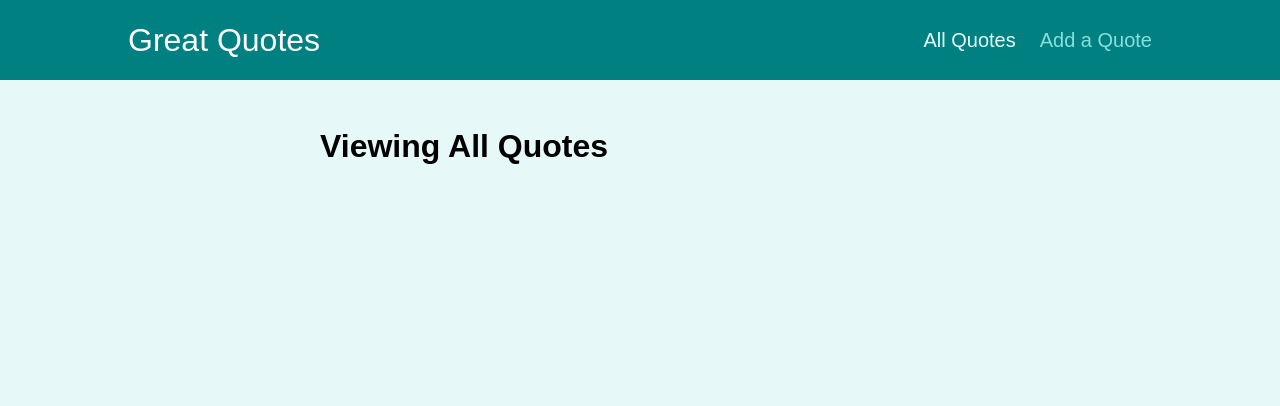
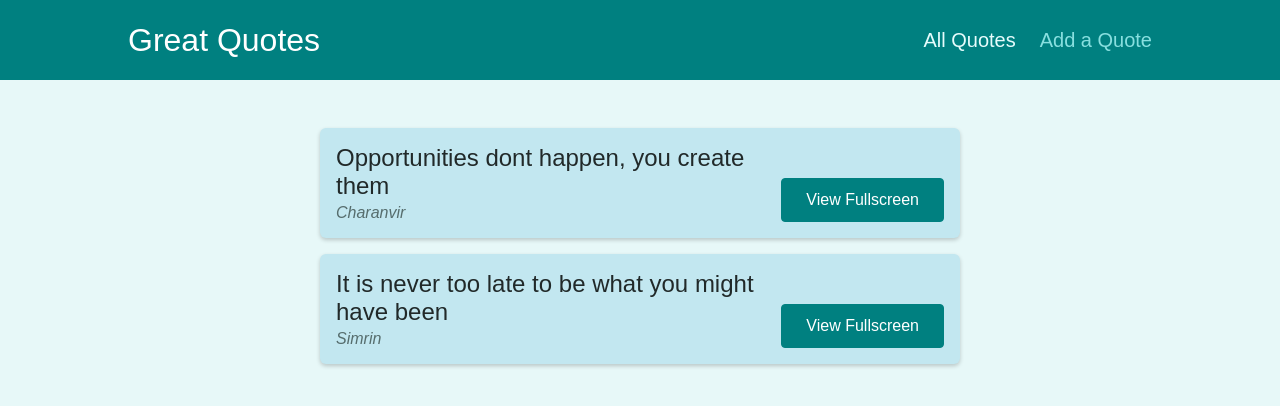
Before and after one commit to Charanvir/Quotes-Quotes-Quotes, a React (Create React App) app: page /quotes in a window 1280 px wide. Shown: the top 406 px of the page. Built offline with nearby package versions, Linux system fonts and the light colour scheme.

Commit message:
added viewing a single quote with quote data implemented

```diff
--- a/src/components/quotes/QuoteForm.js
+++ b/src/components/quotes/QuoteForm.js
@@ -1,7 +1,7 @@
 import { useRef } from 'react';
 
-import Card from '../ui/Card';
-import LoadingSpinner from '../ui/LoadingSpinner';
+import Card from '../UI/Card';
+import LoadingSpinner from '../UI/LoadingSpinner';
 import classes from './QuoteForm.module.css';
 
 const QuoteForm = (props) => {
--- a/src/components/quotes/QuoteItem.js
+++ b/src/components/quotes/QuoteItem.js
@@ -1,3 +1,4 @@
+import { Link } from 'react-router-dom';
 import classes from './QuoteItem.module.css';
 
 const QuoteItem = (props) => {
@@ -9,9 +10,9 @@ const QuoteItem = (props) => {
         </blockquote>
         <figcaption>{props.author}</figcaption>
       </figure>
-      <a className='btn'>
+      <Link className='btn' to={`/quotes/${props.id}`}>
         View Fullscreen
-      </a>
+      </Link>
     </li>
   );
 };
--- a/src/pages/AllQuotes.js
+++ b/src/pages/AllQuotes.js
@@ -1,6 +1,21 @@
+import QuoteList from '../components/quotes/QuoteList'
+
+const DUMMY_QUOTES = [
+    {
+        id: 'q1',
+        author: 'Charanvir',
+        text: 'Opportunities dont happen, you create them'
+    },
+    {
+        id: 'q2',
+        author: 'Simrin',
+        text: 'It is never too late to be what you might have been'
+    },
+]
+
 const AllQuotes = () => {
     return (
-        <h1>Viewing All Quotes</h1>
+        <QuoteList quotes={DUMMY_QUOTES}></QuoteList>
     )
 }
 
--- a/src/pages/NewQuote.js
+++ b/src/pages/NewQuote.js
@@ -1,6 +1,12 @@
+import QuoteForm from '../components/quotes/QuoteForm'
+
 const NewQuote = () => {
+    const addQuoteHandler = quoteData => {
+        console.log(quoteData)
+    }
+
     return (
-        <h1>Adding A New Quote</h1>
+        <QuoteForm onAddQuote={addQuoteHandler}></QuoteForm>
     )
 }
 
--- a/src/pages/QuoteDetail.js
+++ b/src/pages/QuoteDetail.js
@@ -1,14 +1,30 @@
 import { Fragment } from "react";
 import { useParams, Route } from "react-router-dom";
 import Comments from "../components/comments/Comments";
+import HighlightedQuote from "../components/quotes/HighlightedQuote";
+
+const DUMMY_QUOTES = [
+    {
+        id: 'q1',
+        author: 'Charanvir',
+        text: 'Opportunities dont happen, you create them'
+    },
+    {
+        id: 'q2',
+        author: 'Simrin',
+        text: 'It is never too late to be what you might have been'
+    },
+]
 
 const QuoteDetail = () => {
     const params = useParams();
 
+    const quote = DUMMY_QUOTES.find(quote => quote.id === params.quoteId)
+
     return (
         <Fragment>
-            <h1>Viewing A Single Quote's Detail</h1>
-            <p>{params.quoteId}</p>
+            <h1>Viewing a Quote by: {quote.author}</h1>
+            <HighlightedQuote text={quote.text} author={quote.author}></HighlightedQuote>
 
             <Route path={`/quotes/${params.quoteId}/comments`}>
                 <Comments></Comments>
```
